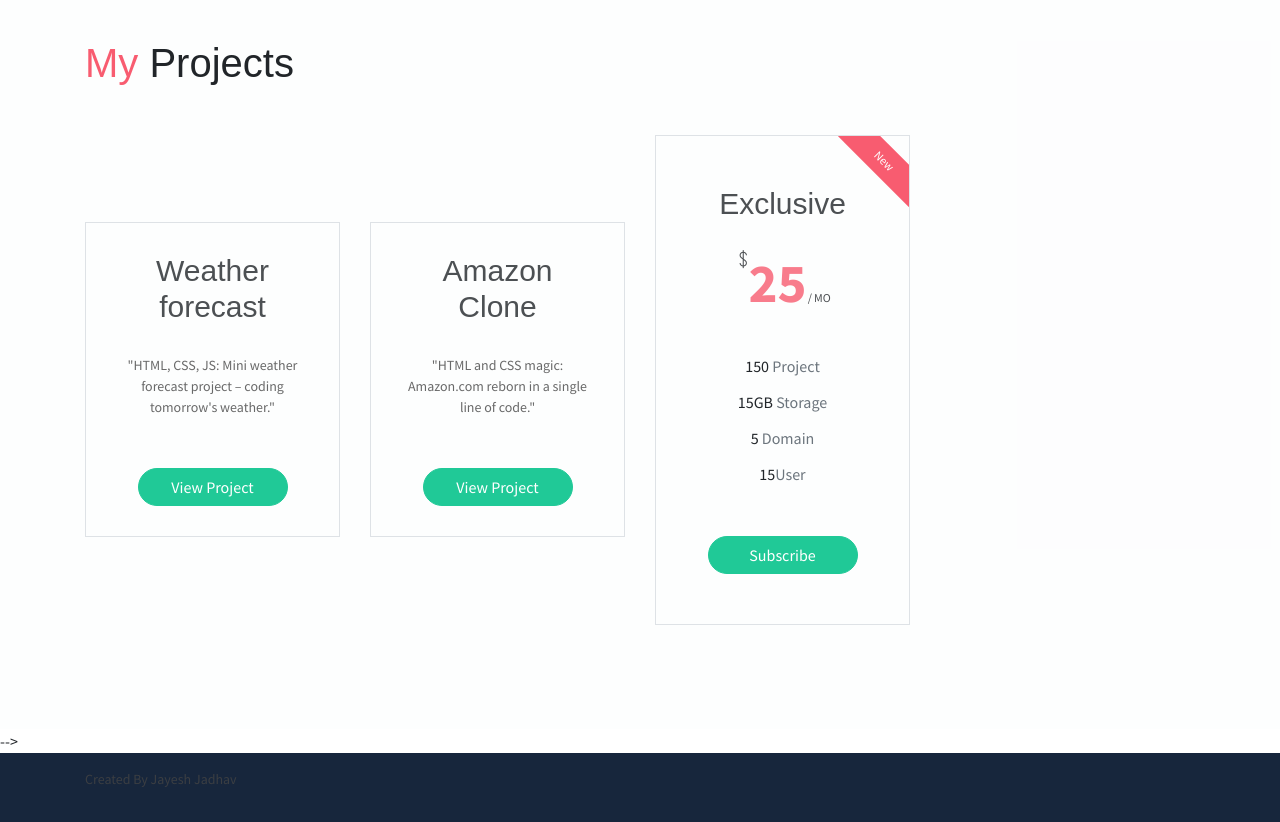
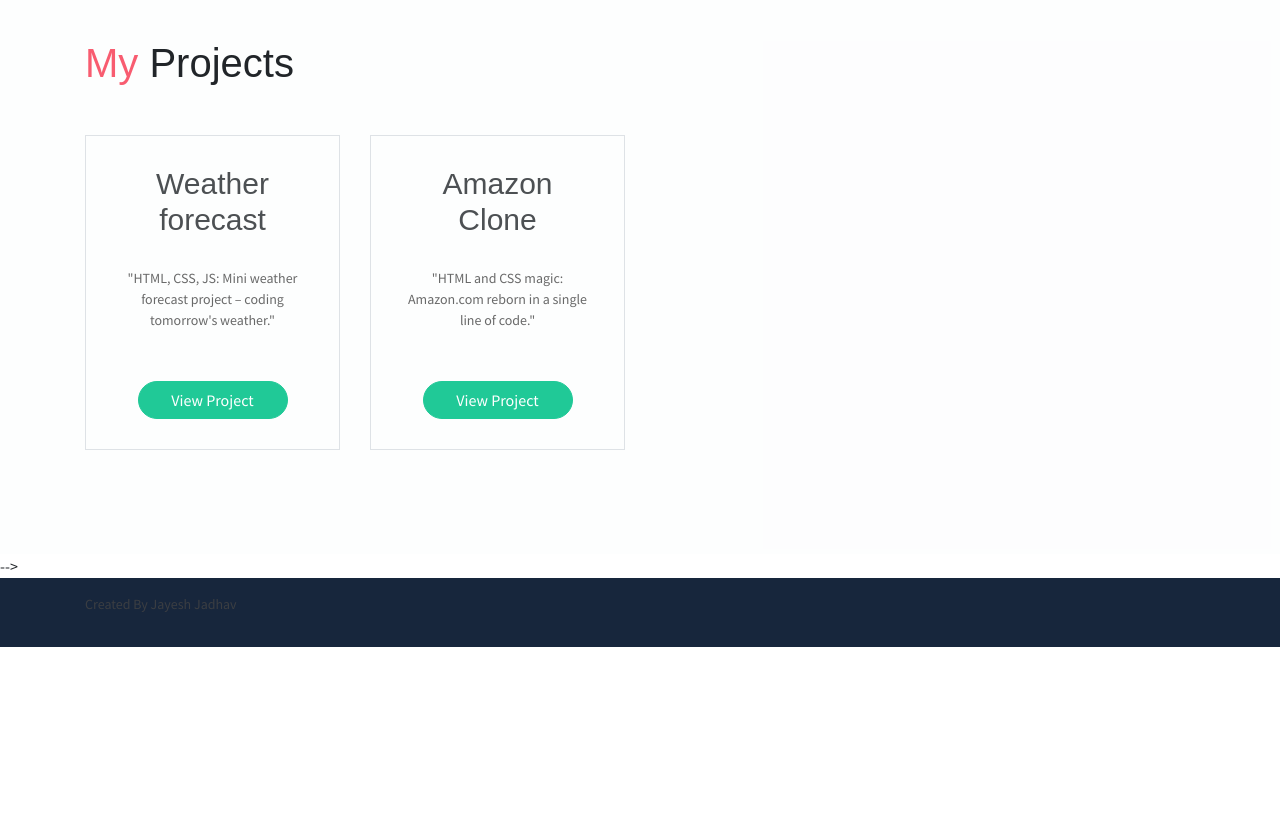
Before and after one commit to jjadhav799/portfolio, a website: page jayesh folio/public_html/index.html in a window 1280 px wide. Shown: the part 2500-3322 px from the top of the page. After the commit the page ends 3147 px from the top, so only its background shows below. Drawn offline with Linux system fonts and the light colour scheme; some packages are replaced by stand-ins of ours.

Commit message:
Update index.html

```diff
--- a/jayesh folio/public_html/index.html
+++ b/jayesh folio/public_html/index.html
@@ -425,22 +425,22 @@
                     </a>
                     </div>
                 </div>
-                <div class="col-md-6 col-lg-3">
+<!--                 <div class="col-md-6 col-lg-3">
                     <div class="price-card text-center price-card-requried mb-4">
                         <h3 class="price-card-title">Exclusive</h3>
                         <div class="price-card-cost">
                             <sup class="ti-money"></sup>
                             <span class="num">25</span>
                             <span class="date">MO</span>
-                        </div>
-                        <ul class="list">
+                        </div> -->
+<!--                         <ul class="list">
                             <li class="list-item">150 <span class="text-muted">Project</span></li>
                             <li class="list-item">15GB <span class="text-muted">Storage</span></li>
                             <li class="list-item">5<span class="text-muted"> Domain</span></li>
                             <li class="list-item">15<span class="text-muted">User</span></li>
                         </ul>
                         <button class="btn btn-primary btn-rounded w-lg">Subscribe</button>
-                    </div>
+                    </div> -->
                 </div>
                 <!-- <div class="col-md-6 col-lg-3">
                     <div class="price-card text-center mb-4">
```
